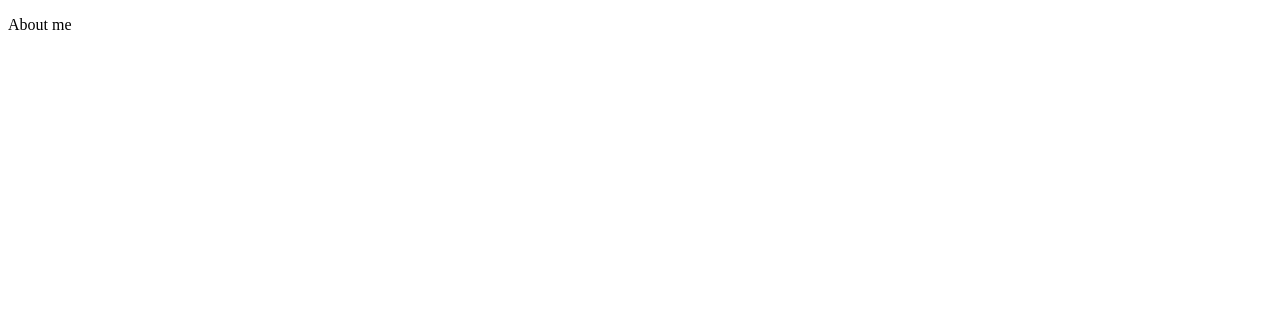
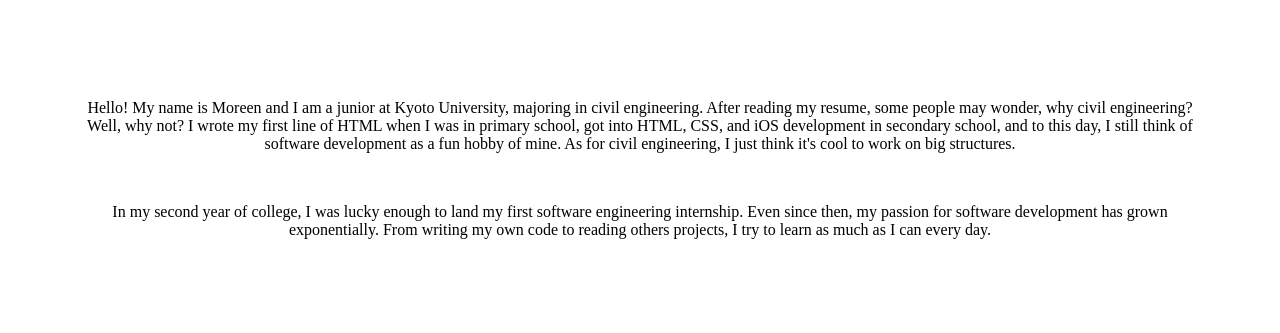
Before and after one commit to quietpigeon/html-portfolio, a website: page pages/about_me.html in a window 1280 px wide. Drawn offline with Linux system fonts and the light colour scheme.

Commit message:
Create about me

```diff
--- a/pages/about_me.html
+++ b/pages/about_me.html
@@ -1,14 +1,29 @@
 <!DOCTYPE html>
 <html lang="en">
+
 <head>
 	<meta charset="UTF-8">
 	<meta name="viewport" content="width=device-width, initial-scale=1.0" />
 	<link rel="stylesheet" type="text/css" href="../styles.css">
 	<title>About me</title>
 </head>
+
 <body>
+	<div class="main-body">
 		<p>
-			About me
+			Hello! My name is Moreen and I am a junior at Kyoto University, majoring in civil engineering. After reading
+			my resume, some people may wonder, why civil engineering? Well, why not? I wrote my first line of HTML when
+			I was in primary school, got into HTML, CSS, and iOS development in secondary school, and to this day, I
+			still think of software development as a fun hobby of mine. As for civil engineering, I just think it's cool
+			to work on big structures.
 		</p>
+		<br>
+		<p>
+			In my second year of college, I was lucky enough to land my first software engineering internship. Even
+			since then, my passion for software development has grown exponentially. From writing my own code to reading
+			others projects, I try to learn as much as I can every day.
+		</p>
+	</div>
 </body>
+
 </html>
```
Lines whose indentation alone changed are shown as unchanged.
